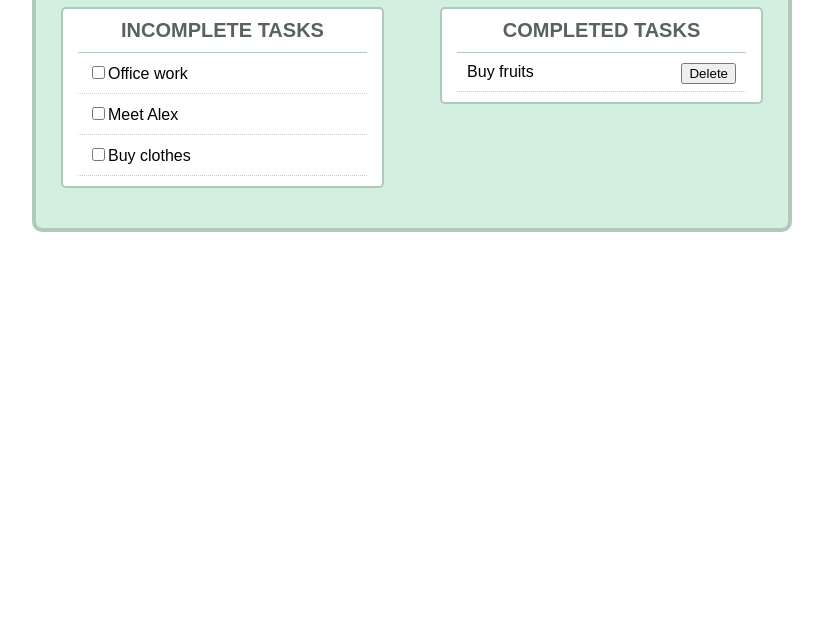
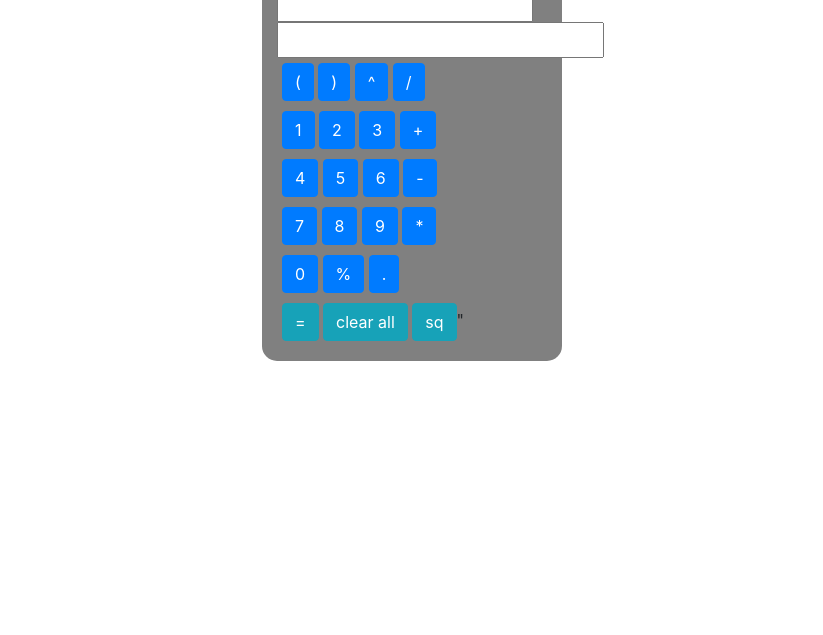
Before and after one commit to meenakshi1234560/LGMVIP-Web, a plain HTML site: page index.html in a window 1280 px wide. Shown: the part 165-800 px from the top of the page, without its empty margins (228-1051 px from the left). Drawn offline with nearby package versions, Linux system fonts and the light colour scheme.

Commit message:
Add files via upload

```diff
--- /dev/null
+++ b/index.css
@@ -0,0 +1,23 @@
+.body{
+    padding:15px;
+    background-color:grey;
+    border-radius: 15px;
+    width:300px !important;
+}
+.rowPad
+{
+    padding:5px;
+}
+.inputcss{
+   font-size:12pt !important;
+   text-align:right !important;
+}
+.resultcss{
+    font-size:15pt !important;
+    text-align:right !important;
+    font-weight:bold;
+    color:grey !important;
+}
+.heading{
+    color:#ffff;
+}
--- a/index.html
+++ b/index.html
@@ -1,47 +1,71 @@
-<!DOCTYPE html>
-<html lang="en">
+<html>
+
 <head>
-    <meta charset="UTF-8">
-    <meta http-equiv="X-UA-Compatible" content="IE=edge">
-    <meta name="viewport" content="width=device-width, initial-scale=1.0">
-    <title>To do list</title>
-    <link rel="stylesheet" href="main.css" />
+    <title>calculator</title>
+    <link rel="stylesheet" href="index.css">
+    <script src="index.js"></script>
+    <link rel="stylesheet" href="https://cdn.jsdelivr.net/npm/bootstrap@4.0.0/dist/css/bootstrap.min.css"
+        integrity="sha384-Gn5384xqQ1aoWXA+058RXPxPg6fy4IWvTNh0E263XmFcJlSAwiGgFAW/dAiS6JXm" crossorigin="anonymous">
+    <script src="https://code.jquery.com/jquery-3.2.1.slim.min.js"
+        integrity="sha384-KJ3o2DKtIkvYIK3UENzmM7KCkRr/rE9/Qpg6aAZGJwFDMVNA/GpGFF93hXpG5KkN"   crossorigin="anonymous">
+    </script>
+    <script src="https://cdn.jsdelivr.net/npm/popper.js@1.12.9/dist/umd/popper.min.js"
+        integrity="sha384-ApNbgh9B+Y1QKtv3Rn7W3mgPxhU9K/ScQsAP7hUibX39j7fakFPskvXusvfa0b4Q"  crossorigin="anonymous">
+    </script>
+    <script src="https://cdn.jsdelivr.net/npm/bootstrap@4.0.0/dist/js/bootstrap.min.js"
+        integrity="sha384-JZR6Spejh4U02d8jOt6vLEHfe/JQGiRRSQQxSfFWpi1MquVdAyjUar5+76PVCmYl" crossorigin="anonymous">
+    </script>
 </head>
+
 <body>
-<section class="container">
+    <br><br><br><br>
+    <div class="container body">
+        <h2 class="heading">calculator</h2>
+        <input type="text" id="inputdata" class="inputcss"  />
+        <input type="text" id="result" class="resultcss" readonly />
 
-    <h1>To-Do List</h1>
+       <!------bootstrap class functions for buttons------>
+       <div class="rowPad">
+        <button class="btn btn-primary" onclick="getData('(')">(</button>
+        <button class="btn btn-primary" onclick="getData(')')">)</button>
+        <button class="btn btn-primary" onclick="getData('**')">^</button>
+        <button class="btn btn-primary" onclick="getData('/')">/</button>
+       </div>
 
-    <div class="new-task-container box">
+        <div class="rowPad">
+            <button class="btn btn-primary" onclick="getData('1')">1</button>
+            <button class="btn btn-primary" onclick="getData('2')">2</button>
+            <button class="btn btn-primary" onclick="getData('3')">3</button>
+            <button class="btn btn-primary" onclick="getData('+')">+</button>
+        </div>
 
-    <label for="new-task">Add New Task</label>
-    <input type="text" id="new-task">
-      <button id="addTask">Add Task</button>
+        <div class="rowPad">
+            <button class="btn btn-primary" onclick="getData('4')">4</button>
+            <button class="btn btn-primary" onclick="getData('5')">5</button>
+            <button class="btn btn-primary" onclick="getData('6')">6</button>
+            <button class="btn btn-primary" onclick="getData('-')">-</button>
+        </div>
+
+        <div class="rowPad">
+            <button class="btn btn-primary" onclick="getData('7')">7</button>
+            <button class="btn btn-primary" onclick="getData('8')">8</button>
+            <button class="btn btn-primary" onclick="getData('9')">9</button>
+            <button class="btn btn-primary" onclick="getData('*')">*</button>
+        </div>
+
+        <div class="rowPad">
+            <button class="btn btn-primary" onclick="getData('0')">0</button>
+            <button class="btn btn-primary" onclick="getData('%')">%</button>
+            <button class="btn btn-primary" onclick="getData('.')">.</button>
+        </div>
+
+        <div class="rowPad">
+            <button class="btn btn-info" onclick="inputvalidation()">=</button>
+            <button class="btn btn-info" onclick="clearAll()">clear all</button>
+            <button class="btn btn-info" onclick="sq()">sq</button>"
+        </div>
 
     </div>
+</body>
 
-    <div class="todo-list box">
-
-      <h2>Incomplete Tasks</h2>
-      <ul>
-        <li><input type="checkbox"><label>Office work</lable></li>
-        <li><input type="checkbox"><label>Meet Alex</lable></li>
-        <li><input type="checkbox"><label>Buy clothes</lable></li>
-      </ul>
-
-    </div>
-
-    <div class="complete-list box">
-
-      <h2>Completed Tasks</h2>
-      <ul>
-        <li>Buy fruits <button class="delete">Delete</button></li>
-
-      </ul>
-
-
-    </div>
-
-  </section>
-  <script src="main.js"></script>
-    </body>
+</html>
--- /dev/null
+++ b/index.js
@@ -0,0 +1,25 @@
+var exp = "";
+function getData(data) {
+    exp = exp + data;
+    document.getElementById("inputdata").value = exp;
+
+}
+function inputvalidation() {
+    var expression = document.getElementById("inputdata").value
+    //try() and catch() is used to handle exceptions
+    try {
+        document.getElementById("result").value = eval(expression);
+    } catch (e) {
+        document.getElementById("result").value = "invalid expression";
+    }
+}
+//function to clear
+function clearAll() {
+    exp = "";
+    document.getElementById("inputdata").value = "";
+    document.getElementById("result").value = "";
+}
+function sq(){
+    var data=document.getElementById("inputdata").value;
+    document.getElementById("result").value=data*data;
+}
```
